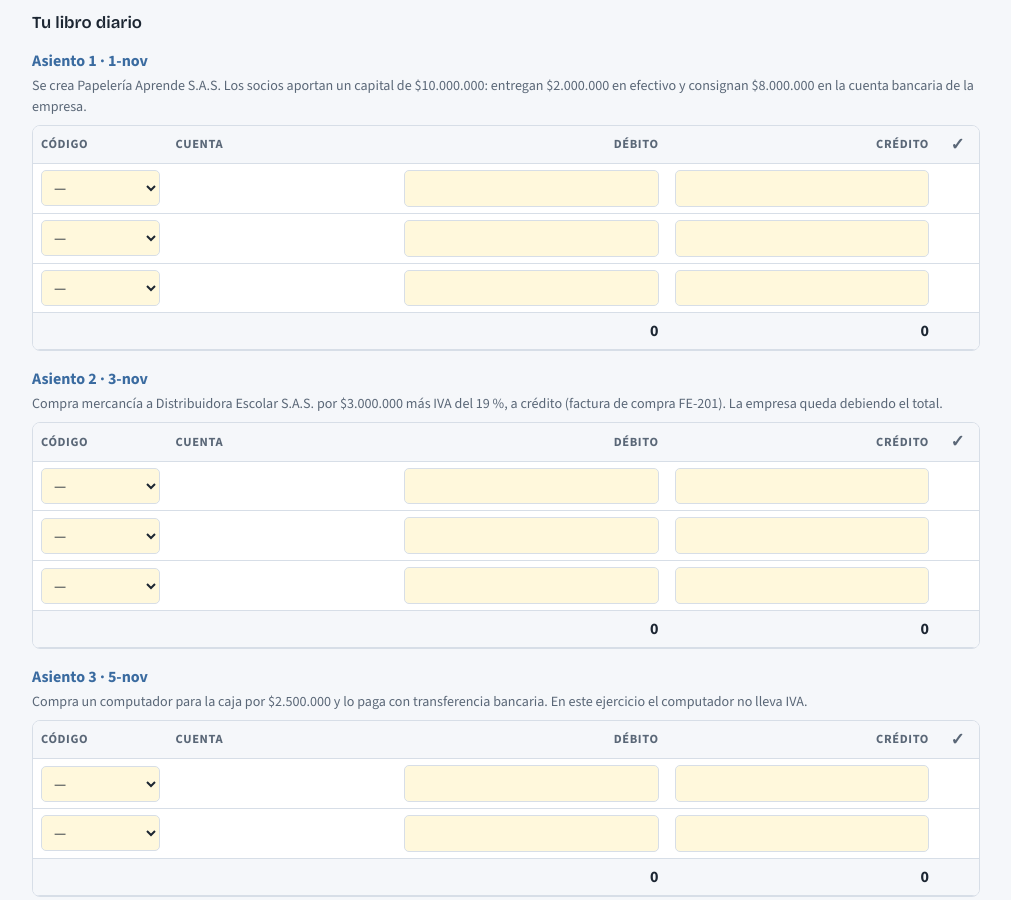
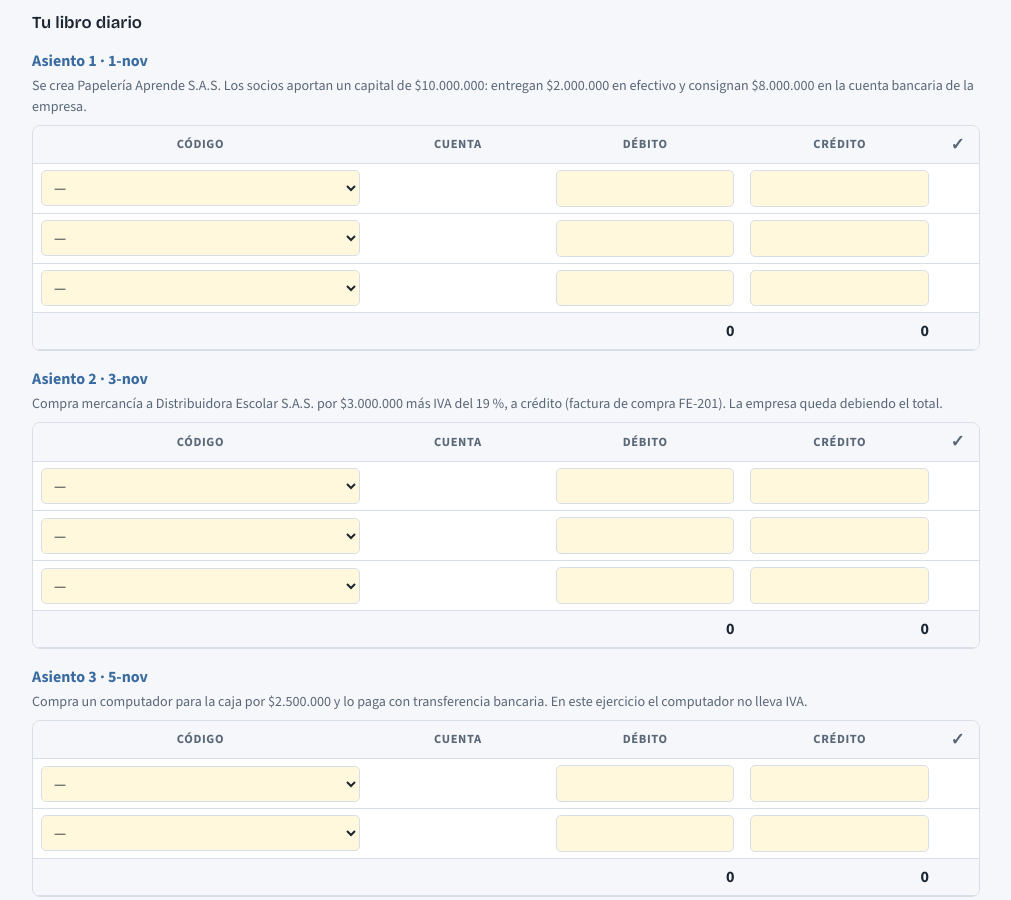
Before and after one commit to Pamava54/Calculadora, a plain HTML site: page libros.html in a window 1280 px wide. Shown: the part 1202-2102 px from the top of the page, without its empty margins (134-1145 px from the left). Drawn offline with nearby package versions, Linux system fonts and the light colour scheme.

Commit message:
Add files via upload

```diff
--- a/libros.html
+++ b/libros.html
@@ -66,13 +66,15 @@ details[open] summary{margin-bottom:10px}
 table{border-collapse:collapse;width:100%;min-width:620px;font-variant-numeric:tabular-nums}
 th,td{border-bottom:1px solid var(--line);padding:6px 8px;text-align:left;vertical-align:middle}
 th{font-size:.78rem;text-transform:uppercase;letter-spacing:.05em;color:var(--muted);background:var(--bg);font-weight:700}
-td.n,th.n{text-align:right}
+td.n{text-align:right}
+th,th.n{text-align:center}
 .asiento{display:flex;flex-direction:column;gap:8px}
 .ahead{display:flex;flex-direction:column;gap:2px}
 .ahead .lbl{font-weight:700;color:var(--dc)}
 input.num,select.cel{font:inherit;font-size:.95rem;width:100%;padding:6px 8px;border:1px solid var(--line);border-radius:5px;background:var(--input);color:var(--ink);font-variant-numeric:tabular-nums}
 input.num{text-align:right;min-width:110px}
 select.cel{min-width:90px}
+select.cel[data-k$="-c"]{min-width:230px}
 .ok{background:var(--okbg)!important;border-color:var(--ok)!important;color:var(--ok)!important}
 .err{background:var(--errbg)!important;border-color:var(--err)!important;color:var(--err)!important}
 .ic{width:42px;text-align:center;font-weight:800;font-size:1.05rem}
@@ -196,7 +198,7 @@ const parse=v=>{const d=String(v||"").replace(/\D/g,"");return d===""?null:Numbe
 let store={}; try{store=JSON.parse(localStorage.getItem("libros5dias")||"{}")||{}}catch(e){store={}}
 const save=()=>{try{localStorage.setItem("libros5dias",JSON.stringify(store))}catch(e){}};
 const numIn=(k,lab)=>`<input class="num" id="${k}" data-k="${k}" inputmode="numeric" autocomplete="off" aria-label="${lab}">`;
-const codeOpts=`<option value="">—</option>`+Object.keys(CAT).map(c=>`<option value="${c}">${c}</option>`).join("");
+const codeOpts=`<option value="">—</option>`+Object.keys(CAT).map(c=>`<option value="${c}">${c} – ${CAT[c]}</option>`).join("");
 const ejOps=()=>`<ol class="ej">${OPS.map(o=>`<li><span class="f">${o.f}.</span> ${o.t}</li>`).join("")}</ol>`;
 const diarioRef=()=>`<details><summary>Ver el libro diario resuelto (referencia)</summary><div class="tw"><table><thead><tr><th>Asiento</th><th>Fecha</th><th>Código</th><th>Cuenta</th><th class="n">Débito</th><th class="n">Crédito</th></tr></thead><tbody>${OPS.map((o,i)=>o.l.map(l=>`<tr><td>${i+1}</td><td>${o.f}</td><td>${l[0]}</td><td>${CAT[l[0]]}</td><td class="n">${l[1]?fmt(l[1]):""}</td><td class="n">${l[2]?fmt(l[2]):""}</td></tr>`).join("")).join("")}</tbody></table></div></details>`;
 const catRef=()=>`<details><summary>Ver el catálogo de cuentas (PUC)</summary><div class="tw"><table style="min-width:0"><tbody>${Object.entries(CAT).map(([c,n])=>`<tr><td>${c}</td><td>${n}</td></tr>`).join("")}</tbody></table></div></details>`;
```
